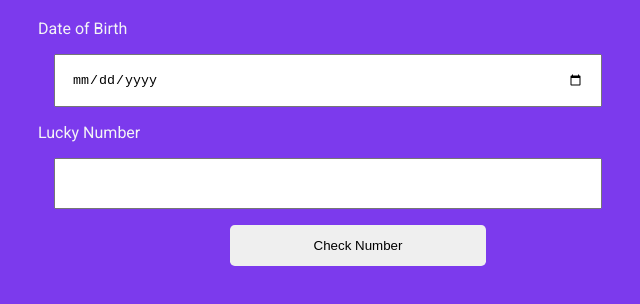
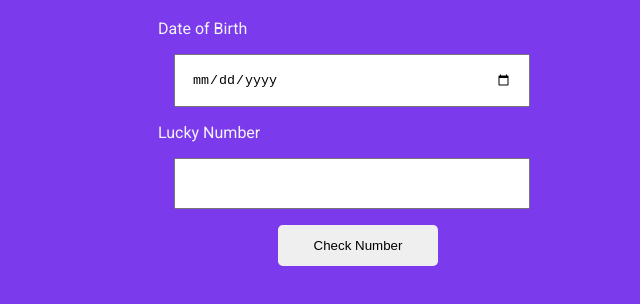
Before and after one commit to Saurabh-Singh-Negi/Mark11-Is-your-birthday-lucky, a plain HTML site: page index.html in a window 1280 px wide. Shown: the part 70-374 px from the top of the page, without its empty margins (282-922 px from the left). Drawn offline with Linux system fonts and the light colour scheme.

Commit message:
refactoring

```diff
--- a/style.css
+++ b/style.css
@@ -18,7 +18,7 @@ body {
     background-color: var(--primary-color);
     display: flex;
     flex-direction: column;
-    width: 80vh;
+    width: 50vh;
     margin: auto;
 }
 
```
